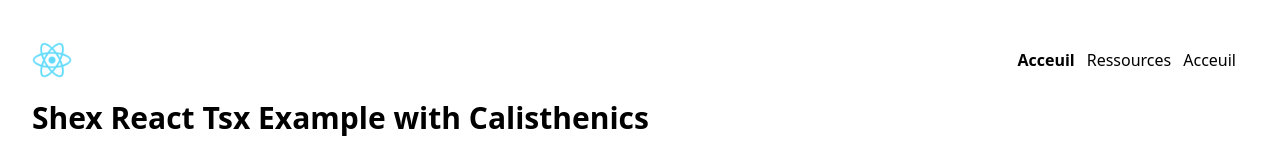
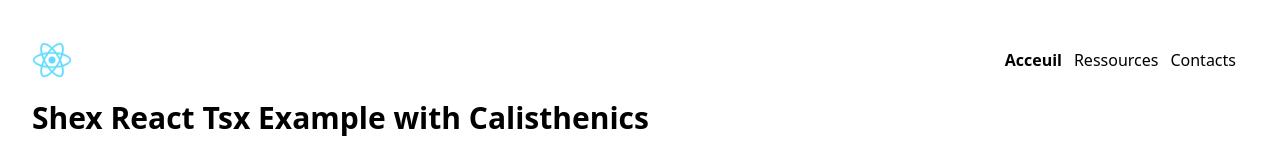
Before and after one commit to shexweeknd/Graven-React-TSX, a React (Create React App) app in the folder my-app/: page / in a window 1280 px wide. Shown: the top 160 px of the page. Built offline with nearby package versions, Linux system fonts and the light colour scheme.

Commit message:
quelques modifs sur la partie 4

```diff
--- a/my-app/src/App.tsx
+++ b/my-app/src/App.tsx
@@ -1,5 +1,3 @@
-import React from 'react';
-import logo from './logo.svg';
 import './App.css';
 import { Home } from './screens/Home';
 import { Ressources } from './screens/Ressources';
@@ -14,7 +12,7 @@ function App() {
         <nav className='flex justify-between'>
           <NavLink className='mr-3' style={({isActive}) => ({fontWeight: isActive ? "bold": "normal"})} to="/"> Acceuil </NavLink> <br />
           <NavLink className="mr-3" style={({isActive}) => ({fontWeight: isActive ? "bold": "normal"})} to="/ressources"> Ressources </NavLink> <br />
-          <NavLink className="mr-3" style={({isActive}) => ({fontWeight: isActive ? "bold": "normal"})} to="/contacts"> Acceuil </NavLink> <br />
+          <NavLink className="mr-3" style={({isActive}) => ({fontWeight: isActive ? "bold": "normal"})} to="/contacts"> Contacts </NavLink> <br />
         </nav>
       </header>
 
--- a/my-app/src/components/YoutubeVideo.tsx
+++ b/my-app/src/components/YoutubeVideo.tsx
@@ -4,6 +4,6 @@ type VideoProps = {
 
 export const YoutubeVideo : React.FC<VideoProps> = ({id}) => {
     return (
-        <iframe width="500" height="315" src={"https://www.youtube.com/embed/" + id} title="YouTube video player" allow="accelerometer; autoplay; clipboard-write; encrypted-media; gyroscope; picture-in-picture; web-share" allowFullScreen></iframe>
+        <iframe className="mb-5" width="500" height="315" src={"https://www.youtube.com/embed/" + id} title="YouTube video player" allow="accelerometer; autoplay; clipboard-write; encrypted-media; gyroscope; picture-in-picture; web-share" allowFullScreen></iframe>
     )
 }
```
